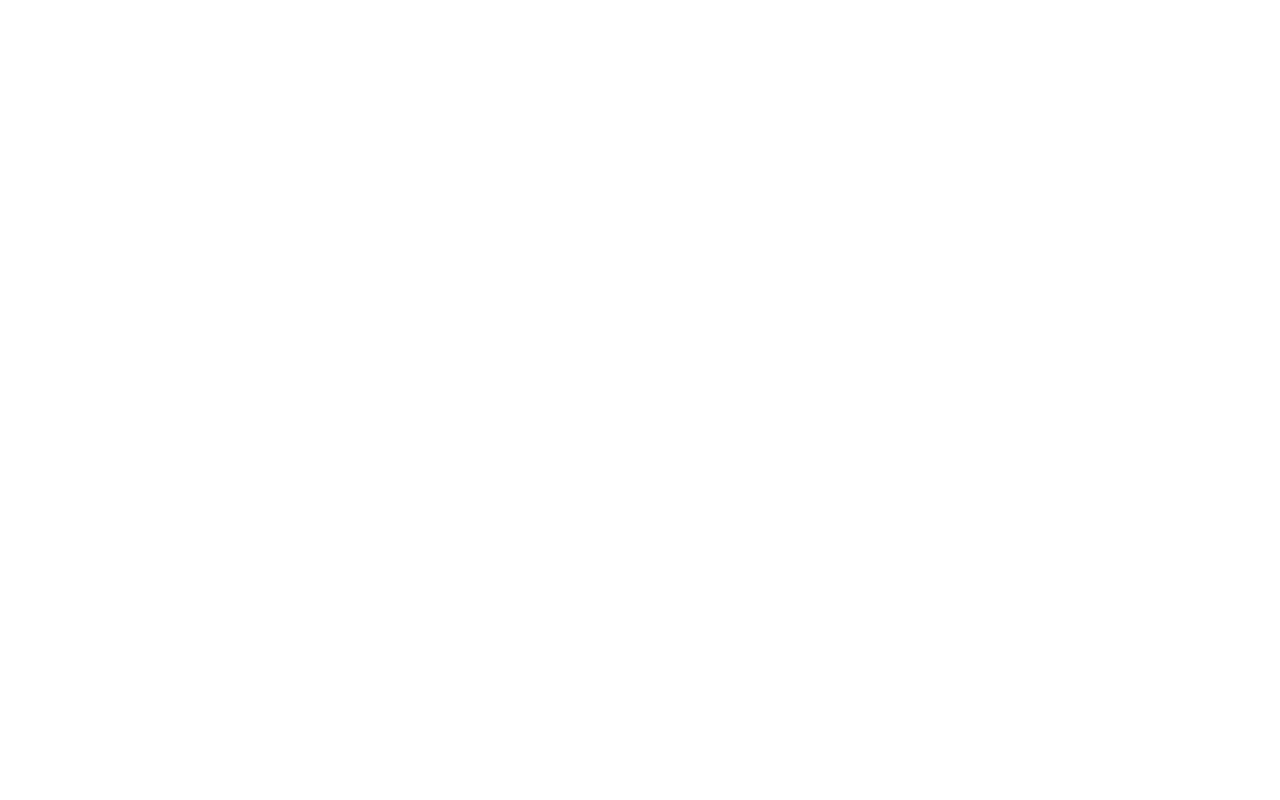
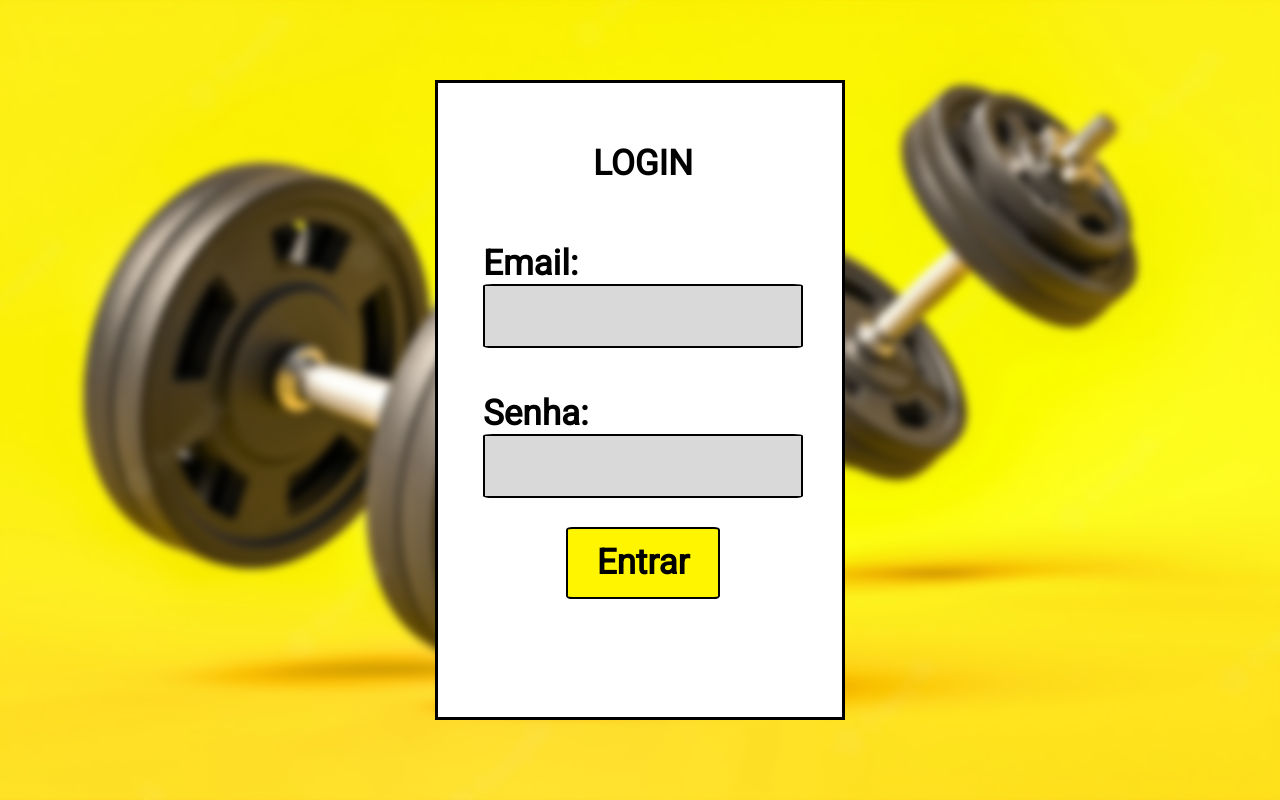
Before and after one commit to CarlosVianaRogerio/projetoindividual, a plain HTML site: page public/login.html in a window 1280 px wide. Drawn offline with Linux system fonts and the light colour scheme.

Commit message:
front dela de login

```diff
--- /dev/null
+++ b/public/login.css
@@ -0,0 +1,96 @@
+@import url('https://fonts.googleapis.com/css2?family=Roboto&display=swap');
+* {
+    margin: 0;
+    padding: 0;
+    list-style: none;
+    text-decoration: none;
+    box-sizing: border-box;
+    color: inherit;
+}
+.borra{
+    backdrop-filter: blur(4px);
+    width: 100vw;
+    height: 100vh;
+    margin: auto;
+    display: flex;
+    justify-content: center;
+    align-items: center;
+}
+.containerFundo{
+    width: 100vw;
+    height: 100vh;
+    margin: auto;
+    background-image: url(assets/fundo-login.webp);
+    display: flex;
+    justify-content: center;
+    background-position: center;
+    background-size: cover;
+    background-repeat: no-repeat;
+}
+.containerFundo .container{
+    width: 32vw;
+    height: 80vh;
+    border: solid 3px black;
+    background-color: #ffffff;
+}
+.tituloLogin{
+    width: 32vw;
+    height: 20vh;
+    display: flex;
+    justify-content: center;
+    align-items: center;
+}
+.tituloLog{
+    font-family: 'roboto', sans-serif;
+    font-size: 35px;
+    font-weight: 900;
+}
+.containerInputs{
+    width: 32vw;
+    height: 54vh;
+    align-items: center;
+    flex-direction: column;
+    display: flex;
+}
+.email{
+    margin-bottom: 11%;
+    display: flex;
+    width: 25vw;
+    flex-direction: column;
+}
+.senha{
+    width: 25vw;
+    flex-direction: column;
+    display: flex;
+    margin-bottom: 6%;
+}
+span{
+    font-family: 'roboto', sans-serif;
+    font-size: 35px;
+    font-weight: 700;
+
+}
+input{
+    border: black 2px solid;
+    background-color:#D9D9D9;
+    width: 25vw;
+    height: 8vh;
+    border-radius: 3%;
+}
+.containerBotao{
+    width: 25vw;
+    height: 10vh;
+    display: flex;
+    justify-content: center;
+    align-items: center;
+}
+.botao{
+    width: 12vw;
+    height: 9vh;
+    border: solid 2px black;
+    border-radius: 4%;
+    background-color: #fff500;
+    display: flex;
+    justify-content: center;
+    align-items: center;
+}
--- a/public/login.html
+++ b/public/login.html
@@ -0,0 +1,39 @@
+<!DOCTYPE html>
+<html lang="en">
+<head>
+    <meta charset="UTF-8">
+    <meta http-equiv="X-UA-Compatible" content="IE=edge">
+    <meta name="viewport" content="width=device-width, initial-scale=1.0">
+    <link rel="stylesheet" href="login.css">
+    <link rel="stylesheet" href="style.css">
+    <title>Login</title>
+</head>
+<body>
+    <section class="login">
+        <div class="containerFundo">
+            <div class="borra">
+            <div class="container">
+                <div class="tituloLogin"><Span class="tituloLog">LOGIN</Span></div>
+                    <div class="containerInputs">
+                        <div class="email">
+                        <span>Email:</span>
+                        <input type="text">
+                        </div>
+
+                        <div class="senha">
+                        <span>Senha:</span>
+                        <input type="text">
+                        </div>
+
+                        <div class="containerBotao">
+                            <div class="botao"><span class="botaospan">Entrar</span></div>
+                        </div>
+                    </div>
+            </div>
+            </div>
+        </div>
+
+    </section>
+
+</body>
+</html>
```
Also changed, not shown: public/index.html (+1 -1 lines), public/assets/fundo-login.webp (added).
